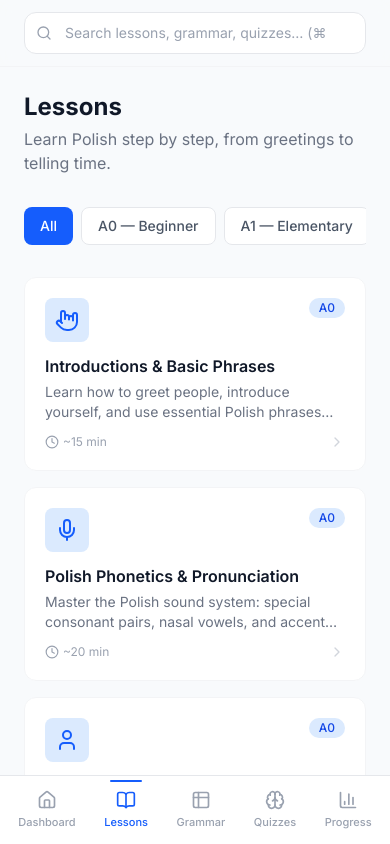
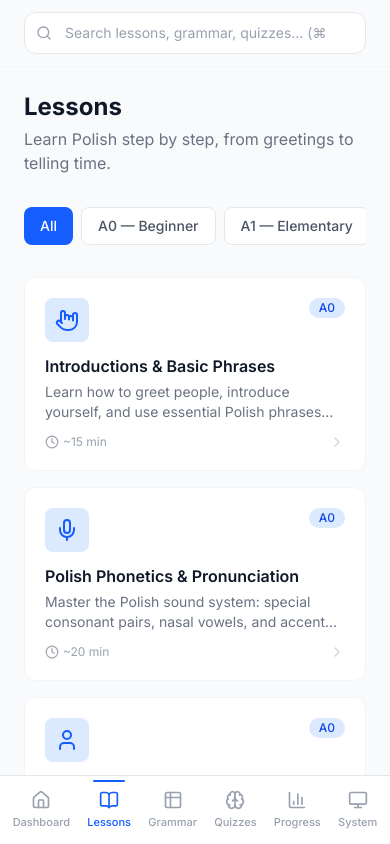
Before and after one commit to basedshiloh/Polish-Language-Learning, a Next.js app: page /lessons in a window 390 px wide. Shown: the top 844 px of the page. Built offline with nearby package versions, Linux system fonts and the light colour scheme.

Commit message:
refactor mobile nav

```diff
--- a/src/app/lessons/page.tsx
+++ b/src/app/lessons/page.tsx
@@ -93,9 +93,9 @@ export default function LessonsPage() {
                     {done ? (
                       <CheckCircle2 className="w-4 h-4 text-green-500 shrink-0" />
                     ) : (
-                      <Circle className="w-4 h-4 text-gray-300 shrink-0" />
+                      <Circle className="w-4 h-4 text-gray-300 dark:text-gray-600 shrink-0" />
                     )}
-                    <span className={done ? 'text-gray-400 line-through' : 'text-gray-700'}>
+                    <span className={done ? 'text-gray-400 dark:text-gray-500 line-through' : 'text-gray-700 dark:text-gray-300'}>
                       {lesson.title}
                     </span>
                   </Link>
--- a/src/components/layout/MobileNav.tsx
+++ b/src/components/layout/MobileNav.tsx
@@ -2,10 +2,19 @@
 
 import Link from 'next/link';
 import { usePathname } from 'next/navigation';
+import { Sun, Moon, Monitor } from 'lucide-react';
 import { NAV_ITEMS } from '@/lib/constants';
+import { useTheme, type Theme } from '@/hooks/useTheme';
+
+const themeIcons: Record<Theme, typeof Sun> = { light: Sun, dark: Moon, system: Monitor };
+const themeOrder: Theme[] = ['light', 'dark', 'system'];
 
 export default function MobileNav() {
   const pathname = usePathname();
+  const { theme, setTheme } = useTheme();
+
+  const ThemeIcon = themeIcons[theme];
+  const nextTheme = themeOrder[(themeOrder.indexOf(theme) + 1) % themeOrder.length];
 
   return (
     <nav className="md:hidden fixed bottom-0 inset-x-0 bg-white dark:bg-gray-900 border-t border-gray-200 dark:border-gray-800 z-50">
@@ -20,7 +29,7 @@ export default function MobileNav() {
               className={`relative flex flex-col items-center gap-1 px-2 py-1.5 rounded-lg text-[11px] font-medium transition-colors ${
                 isActive
                   ? 'text-blue-600'
-                  : 'text-gray-400 hover:text-gray-600'
+                  : 'text-gray-400 dark:text-gray-500 hover:text-gray-600 dark:hover:text-gray-300'
               }`}
             >
               {isActive && (
@@ -31,6 +40,14 @@ export default function MobileNav() {
             </Link>
           );
         })}
+        <button
+          onClick={() => setTheme(nextTheme)}
+          title={`Theme: ${theme}`}
+          className="relative flex flex-col items-center gap-1 px-2 py-1.5 rounded-lg text-[11px] font-medium text-gray-400 dark:text-gray-500 hover:text-gray-600 dark:hover:text-gray-300 transition-colors"
+        >
+          <ThemeIcon className="w-5 h-5" />
+          <span className="capitalize">{theme}</span>
+        </button>
       </div>
     </nav>
   );
```
